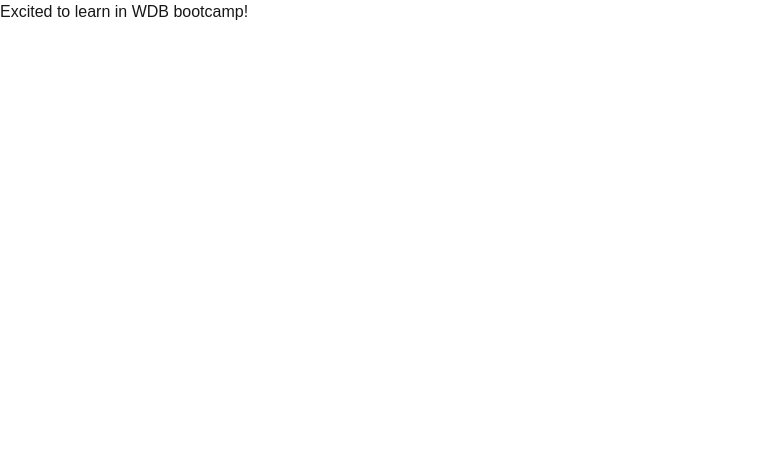
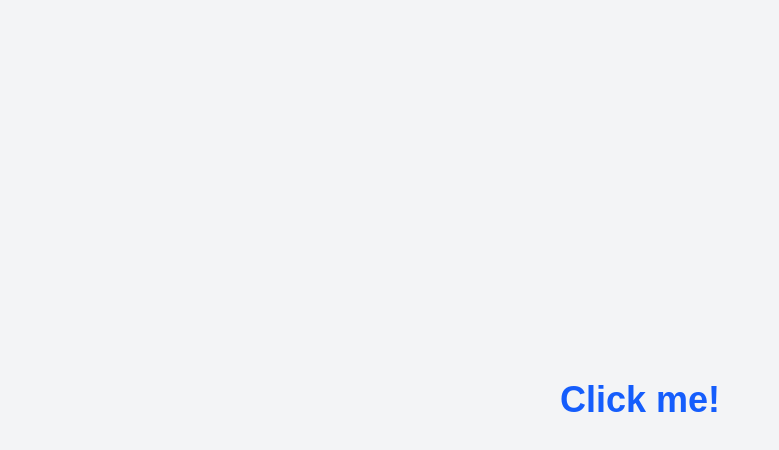
Before and after one commit to richajos34/vitamin0, a Next.js app in the folder my-app/: page / in a window 1280 px wide. Shown: the top 450 px of the page, without its empty margins (0-779 px from the left). Built offline with nearby package versions, Linux system fonts and the light colour scheme.

Commit message:
new text

```diff
--- a/my-app/app/page.tsx
+++ b/my-app/app/page.tsx
@@ -1,11 +1,24 @@
-import Image from "next/image";
+"use client";
 
-export default function Home() {
+import { useState } from "react";
+
+export default function Home()
+{
+  const [message, setMessage] = useState("Click me!");
+
+  const toggleMessage = () =>
+  {
+    setMessage(prev => prev === "Click me!" ? "I didn't say simon says..." : "Click me!");
+  };
+
   return (
-    < main className =" min -h - screen flex items - center justify - center bg - white-100" >
-      <h1 className =" text -3 xl font - bold text - black -600" >
-        Excited to learn in WDB bootcamp!
-      </h1 >
-    </ main >
+    <div className="min-h-screen bg-gray-100 flex items-center justify-center">
+      <h1
+        className="text-4xl font-bold text-blue-600 cursor-pointer"
+        onClick={toggleMessage}
+      >
+        {message}
+      </h1>
+    </div>
   );
 }
```
